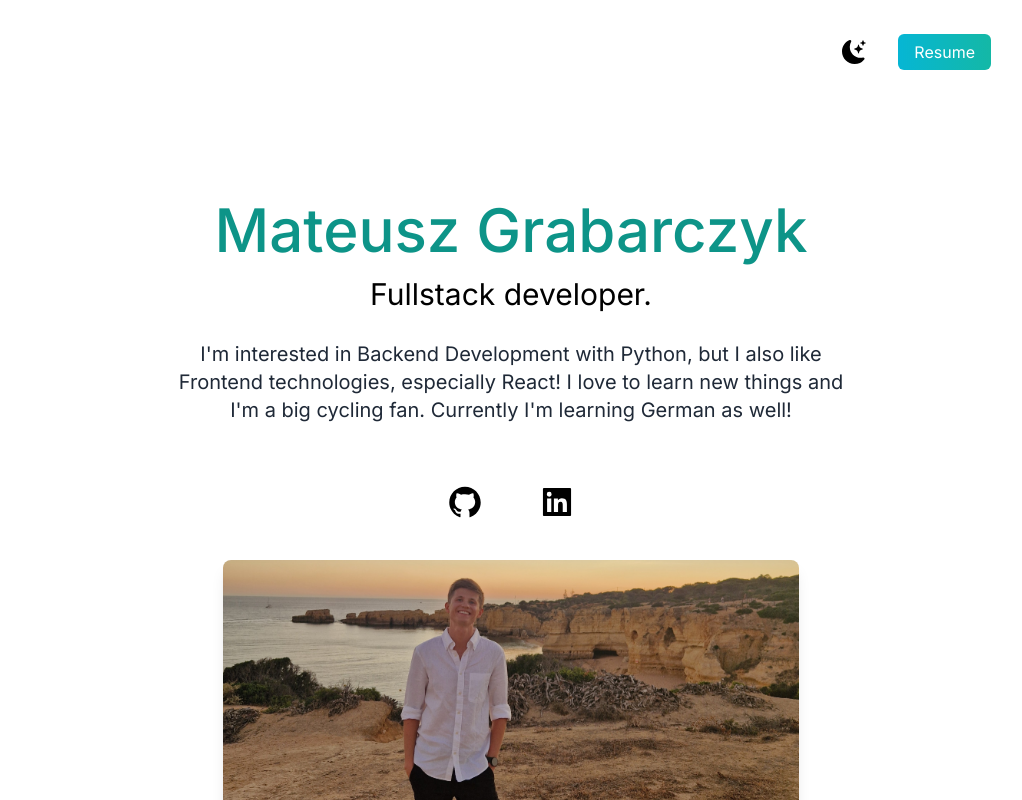
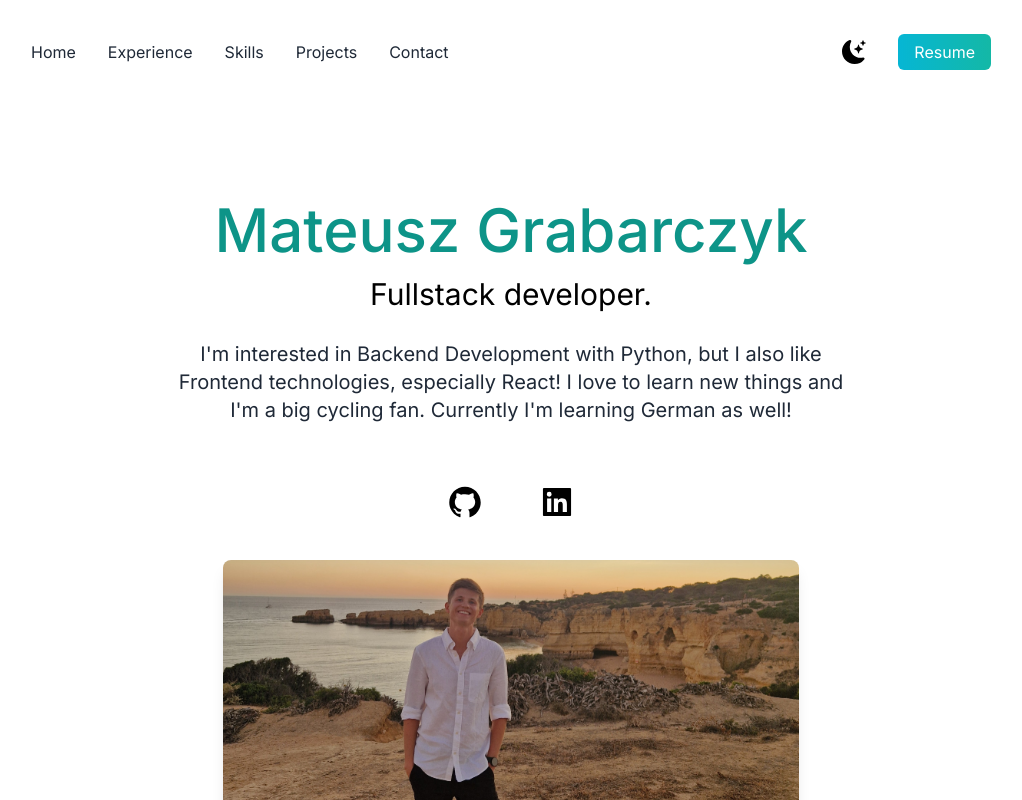
Before and after one commit to MateuszGrabarczyk/My-portfolio-website, a Next.js app: page / in a window 1280 px wide. Shown: the top 800 px of the page, without its empty margins (129-1151 px from the left). Built offline with nearby package versions, Linux system fonts and the light colour scheme.

Commit message:
✨Add basic navigation, style it later

```diff
--- a/src/app/globals.css
+++ b/src/app/globals.css
@@ -36,3 +36,7 @@ body {
   font-family: "burtons";
   src: url("../../public/Burtons.otf");
 }
+
+html {
+  scroll-behavior: smooth;
+}
--- a/src/components/Contact.tsx
+++ b/src/components/Contact.tsx
@@ -38,7 +38,7 @@ const Contact = () => {
   };
 
   return (
-    <section className="py-16">
+    <section id="contact" className="py-16">
       <h2 className="text-3xl font-bold text-center text-gray-800 dark:text-white mb-6">
         Contact Me
       </h2>
--- a/src/components/Experience.tsx
+++ b/src/components/Experience.tsx
@@ -1,6 +1,6 @@
 function Experience() {
   return (
-    <section>
+    <section id="experience">
       <div>
         <h3 className="text-3xl py-1 dark:text-white">Experience</h3>
         <p className="text-md py-2 leading-8 text-gray-800 dark:text-gray-200">
--- a/src/components/Navbar.tsx
+++ b/src/components/Navbar.tsx
@@ -35,8 +35,49 @@ function Navbar({ darkMode, setDarkMode }: NavbarProps) {
   };
 
   return (
-    <nav className="py-10 mb-12 flex justify-end">
-      <Toaster />
+    <nav className="py-10 mb-12 flex justify-between items-center">
+      <ul className="flex items-center space-x-8">
+        <li>
+          <a
+            href="#home"
+            className="text-gray-800 dark:text-white hover:text-teal-500"
+          >
+            Home
+          </a>
+        </li>
+        <li>
+          <a
+            href="#experience"
+            className="text-gray-800 dark:text-white hover:text-teal-500"
+          >
+            Experience
+          </a>
+        </li>
+        <li>
+          <a
+            href="#skills"
+            className="text-gray-800 dark:text-white hover:text-teal-500"
+          >
+            Skills
+          </a>
+        </li>
+        <li>
+          <a
+            href="#projects"
+            className="text-gray-800 dark:text-white hover:text-teal-500"
+          >
+            Projects
+          </a>
+        </li>
+        <li>
+          <a
+            href="#contact"
+            className="text-gray-800 dark:text-white hover:text-teal-500"
+          >
+            Contact
+          </a>
+        </li>
+      </ul>
       <ul className="flex items-center">
         <li>
           <BsFillMoonStarsFill
@@ -55,6 +96,7 @@ function Navbar({ darkMode, setDarkMode }: NavbarProps) {
           </a>
         </li>
       </ul>
+      <Toaster />
     </nav>
   );
 }
--- a/src/components/Projects.tsx
+++ b/src/components/Projects.tsx
@@ -42,7 +42,7 @@ const projects: Project[] = [
 
 function Projects() {
   return (
-    <section>
+    <section id="projects">
       <h3 className="text-3xl py-1 dark:text-white">My Projects</h3>
       <div className="lg:flex gap-10">
         {projects.map((project, index) => (
--- a/src/components/Skills.tsx
+++ b/src/components/Skills.tsx
@@ -53,7 +53,7 @@ const skills = [
 
 function Skills() {
   return (
-    <section className="my-12">
+    <section id="skills" className="my-12">
       <h3 className="text-3xl py-1 dark:text-white">Skills & Technologies</h3>
       <div className="flex flex-wrap justify-center gap-6 mt-6">
         {skills.map((skill) => (
```
